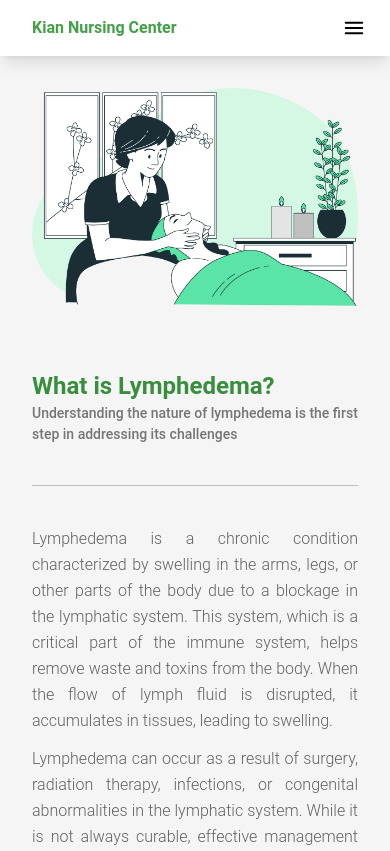
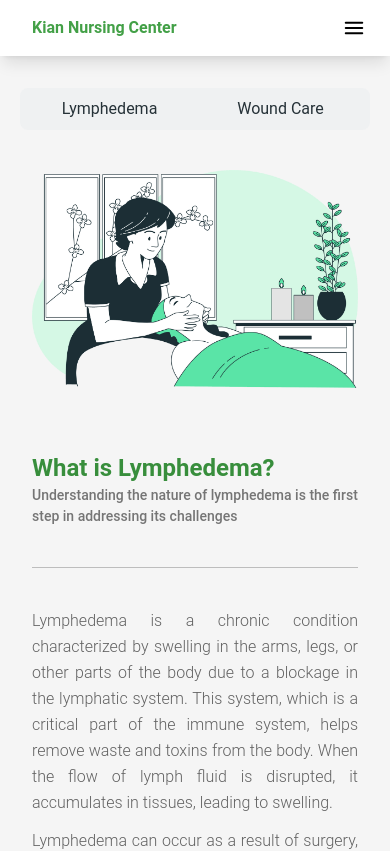
Before and after one commit to RamtinPB/KianNursingCenter, a React (Vite) app: page /Services in a window 390 px wide. Shown: the top 851 px of the page. Built offline with nearby package versions, Linux system fonts and the light colour scheme.

Commit message:
responsive services page v3

```diff
--- a/src/pages/Services.tsx
+++ b/src/pages/Services.tsx
@@ -2,7 +2,9 @@ import ServicesSectionCard from "../components/Services_Components/ServicesSecti
 import ServicesNavigationCard from "../components/Services_Components/ServicesNavigationCard";
 import LymphedemaContent from "../components/Services_Components/MainContent/LymphedemaContent";
 import WoundContent from "../components/Services_Components/MainContent/WoundContent";
-import { useRef, useState } from "react";
+import { SetStateAction, useRef, useState } from "react";
+import { Tabs, TabsHeader, Tab } from "@material-tailwind/react";
+import { data } from "react-router-dom";
 
 export default function Services() {
   const [selectedCard, setSelectedCard] = useState<string | null>(
@@ -36,7 +38,28 @@ export default function Services() {
             />
           </div>
           <div className="col-span-12 my-8 flex flex-col lg:col-span-6 lg:border-l-2 lg:border-r-2">
-            <div className="bg-gray-100 px-8">
+            <div className="mx-5 mb-10 lg:hidden">
+              <Tabs id="custom-animation" value="selectedCard">
+                {/* @ts-ignore */}
+                <TabsHeader>
+                  {/* @ts-ignore */}
+                  <Tab
+                    value={"LymphedemaContent"}
+                    onClick={() => setSelectedCard("LymphedemaContent")}
+                  >
+                    Lymphedema
+                  </Tab>
+                  {/* @ts-ignore */}
+                  <Tab
+                    value={"WoundContent"}
+                    onClick={() => setSelectedCard("WoundContent")}
+                  >
+                    Wound Care
+                  </Tab>
+                </TabsHeader>
+              </Tabs>
+            </div>
+            <div className="px-8">
               <div className="container mx-auto">
                 {selectedCard === "LymphedemaContent" && (
                   <LymphedemaContent sectionRefs={sectionRefs} />
```
